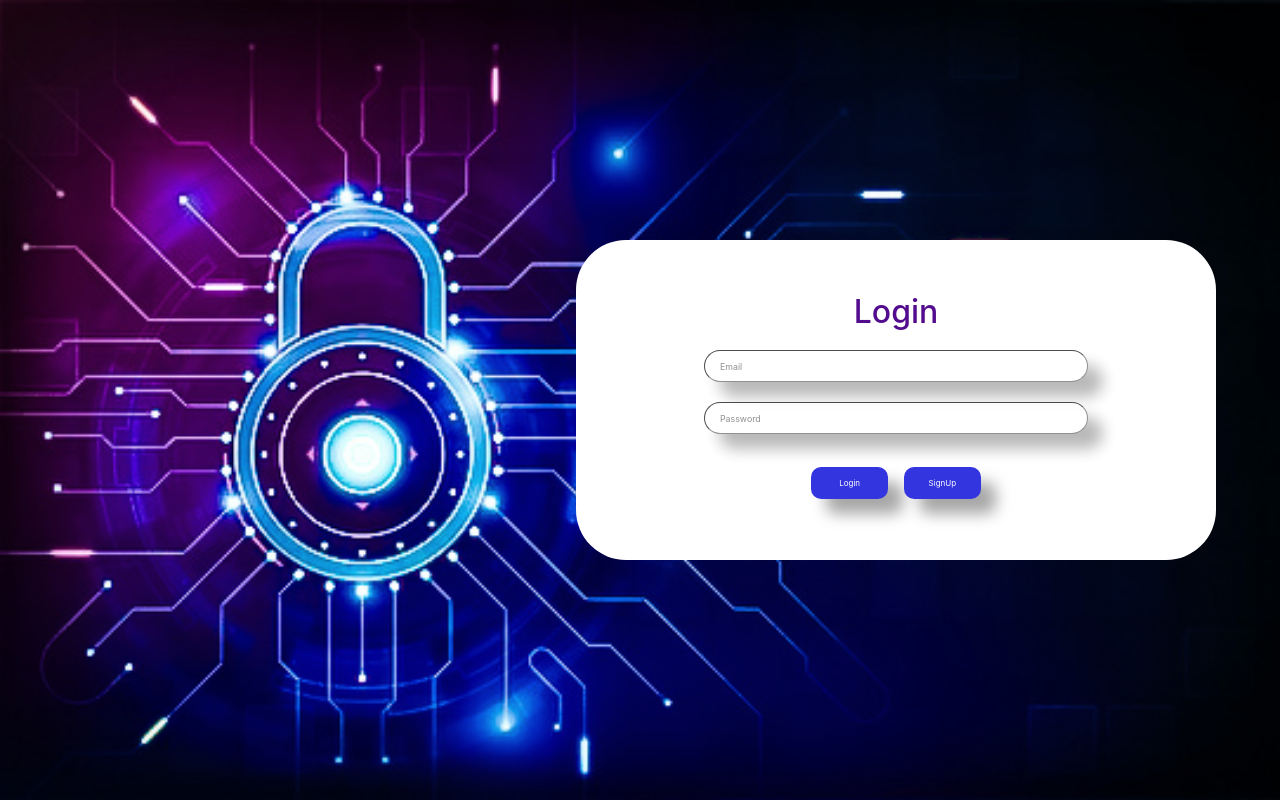
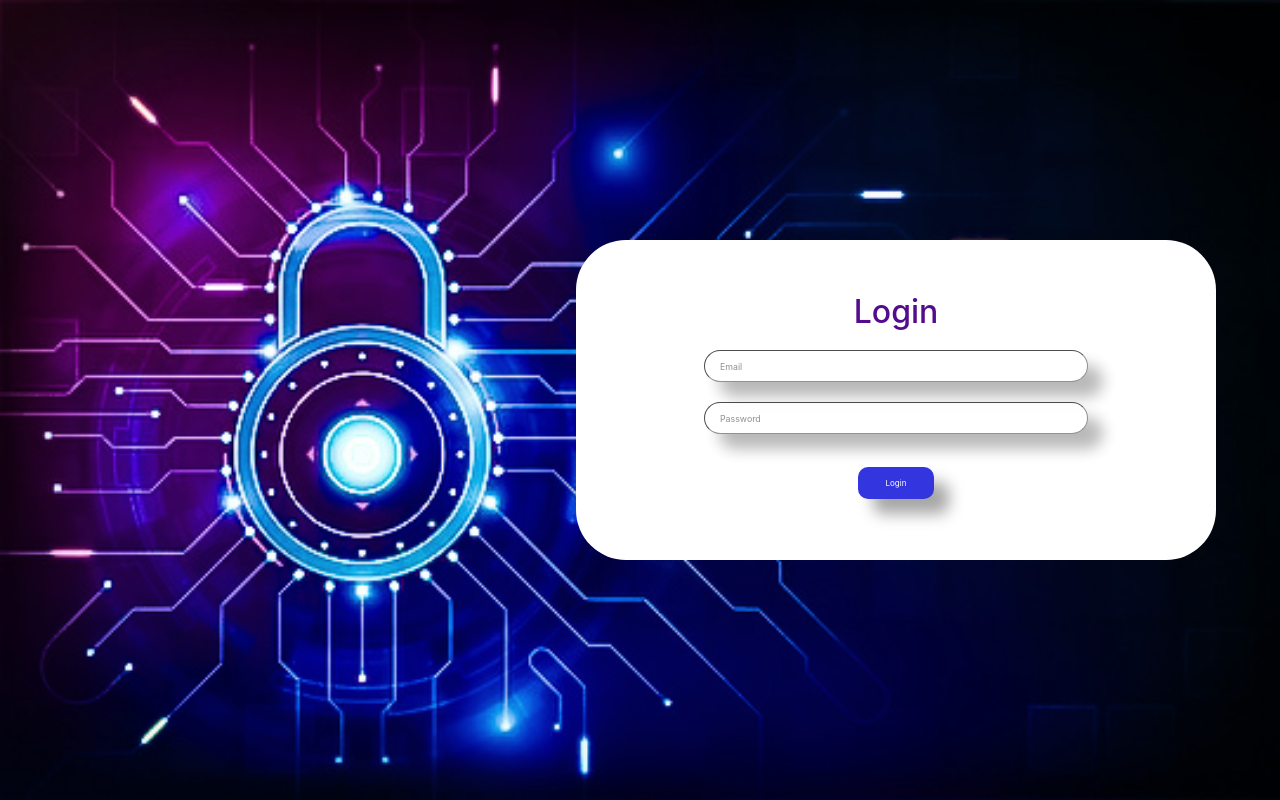
Before and after one commit to suprajanew2023/my-frontendtest27oct23digitalexcel, a React (Create React App) app: page / in a window 1280 px wide. Built offline with nearby package versions, Linux system fonts and the light colour scheme.

Commit message:
Update login.js

```diff
--- a/src/LoginPage/login.js
+++ b/src/LoginPage/login.js
@@ -19,7 +19,7 @@ function Login() {
   const handleSubmit = async (e) => {
     e.preventDefault();
     try {
-      const response = await axios.post('https://digitalexcelbackend.onrender.com/login', { email, password });
+      const response = await axios.post('https://digitalexcelcrud.onrender.com/login', { email, password });
       localStorage.setItem('token', response.data.token);
       alert('Logged in successfully');
       abc(nav("/ControlsPage"))
@@ -40,7 +40,7 @@ function Login() {
               <input className='input' type="password" value={password} onChange={(e) => setPassword(e.target.value)} placeholder="Password" />
               <div className='btn-comtainer '>
               <button className='button-login ' type="submit">Login</button>
-              <button className='button-login ' type="button" onClick={() => setShowRegister(true)}>SignUp</button>
+              {/* <button className='button-login ' type="button" onClick={() => setShowRegister(true)}>SignUp</button>  */}
               </div>
             </form>
         </div>
```
